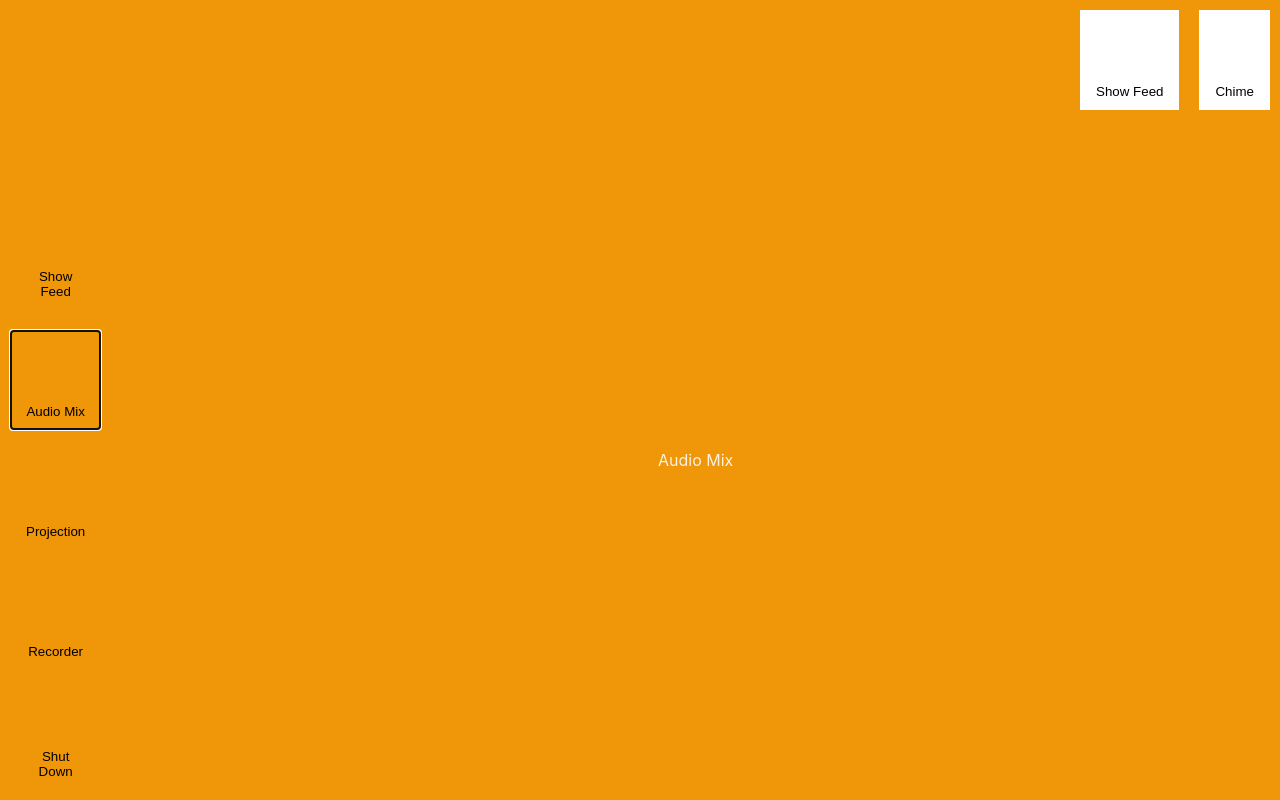
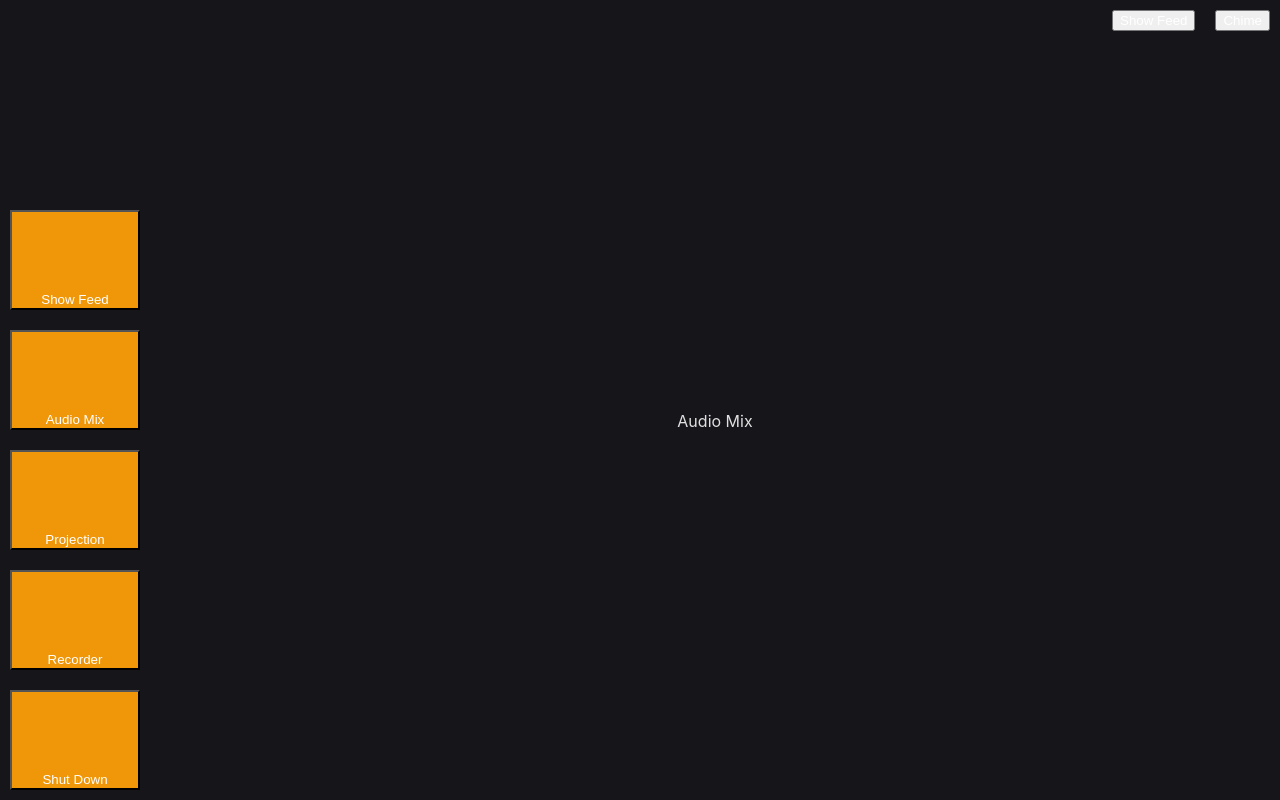
Before and after one commit to ktrocity/here4now, a React (Vite) app: page / in a window 1280 px wide. Both pictures are taken after a click on the button "Audio Mix". Built offline with nearby package versions, Linux system fonts and the light colour scheme.

Commit message:
really going places now

```diff
--- a/src/App.tsx
+++ b/src/App.tsx
@@ -7,17 +7,23 @@ import Video from './components/video';
 import Recorder from './components/recorder';
 import Power from './components/power';
 
-const App: React.FC = () => {
+const App = () => {
+    const [showVisible, setShowVisibility] = useState(false);
     const [mixVisible, setMixVisibility] = useState(false);
+    const [videoVisible, setVideoVisibility] = useState(false);
+    const [recorderVisible, setRecorderVisibility] = useState(false);
 
     return (
         <div className="Flex">
             <div className="PageMenu">
-                <Pages setMixVisibility={setMixVisibility} />
+                <Pages setShowVisibility={setShowVisibility} setMixVisibility={setMixVisibility} setVideoVisibility={setVideoVisibility} setRecorderVisibility={setRecorderVisibility}/>
             </div>
             <div className="Controls">
                 <Docked />
+                {showVisible && <Show />}
                 {mixVisible && <Mix />}
+                {videoVisible && <Video />}
+                {recorderVisible && <Recorder />}
             </div>
         </div>
     );
--- a/src/components/mix.tsx
+++ b/src/components/mix.tsx
@@ -3,7 +3,7 @@ import '../styles/styles.css';
 function Mix() {
 
     return (
-        <div className='SubMix'>
+        <div className='Subs'>
             <p>Audio Mix</p>
         </div>
     );
--- a/src/components/pages.tsx
+++ b/src/components/pages.tsx
@@ -3,18 +3,24 @@ import '../styles/styles.css';
 
 interface PagesProps {
     setMixVisibility: (visible: boolean) => void;
+    setShowVisibility: (visible: boolean) => void;
 }
 
-const Pages: React.FC<PagesProps> = ({ setMixVisibility }) => {
-    const hideMix = () => setMixVisibility(false);
+const Pages = ({ setMixVisibility, setShowVisibility, setVideoVisibility, setRecorderVisibility }) => {
+    const hideComponents = () => {
+        setShowVisibility(false);
+        setMixVisibility(false);
+        setVideoVisibility(false);
+        setRecorderVisibility(false);
+    };
 
     return (
         <>
-            <button className="icon" onClick={hideMix}>Show Feed</button>
-            <button className="icon" onClick={() => setMixVisibility(true)}>Audio Mix</button>
-            <button className="icon" onClick={hideMix}>Projection</button>
-            <button className="icon" onClick={hideMix}>Recorder</button>
-            <button className="icon" onClick={hideMix}>Shut Down</button>
+            <button className="icon" onClick={() => { hideComponents(); setShowVisibility(true); }}>Show Feed</button>
+            <button className="icon" onClick={() => { hideComponents(); setMixVisibility(true); }}>Audio Mix</button>
+            <button className="icon" onClick={() => {hideComponents(); setVideoVisibility(true); }}>Projection</button>
+            <button className="icon" onClick={() => {hideComponents(); setRecorderVisibility(true);  }}>Recorder</button>
+            <button className="icon" onClick={hideComponents}>Shut Down</button>
         </>
     );
 }
--- a/src/components/power.tsx
+++ b/src/components/power.tsx
@@ -3,7 +3,7 @@ import '../styles/styles.css';
 function Power() {
 
     return (
-        <div className='SubMix'>
+        <div className='Subs'>
             <p>Power</p>
         </div>
     );
--- a/src/components/recorder.tsx
+++ b/src/components/recorder.tsx
@@ -3,7 +3,7 @@ import '../styles/styles.css';
 function Recorder() {
 
     return (
-        <div className='SubMix'>
+        <div className='Subs'>
             <p>Recorder</p>
         </div>
     );
--- a/src/components/show.tsx
+++ b/src/components/show.tsx
@@ -3,7 +3,7 @@ import '../styles/styles.css';
 function Show() {
 
     return (
-        <div className='SubMix'>
+        <div className='Subs'>
             <p>Show Feed</p>
         </div>
     );
--- a/src/components/video.tsx
+++ b/src/components/video.tsx
@@ -3,7 +3,7 @@ import '../styles/styles.css';
 function Video() {
 
     return (
-        <div className='SubMix'>
+        <div className='Subs'>
             <p>Projector</p>
         </div>
     );
--- a/src/styles/styles.css
+++ b/src/styles/styles.css
@@ -1,3 +1,5 @@
+/* A1 Steak Sauce */
+
 :root {
   font-family: Inter, system-ui, Avenir, Helvetica, Arial, sans-serif;
   line-height: 1.5;
@@ -5,21 +7,12 @@
 
   color-scheme: light dark;
   color: rgba(255, 255, 255, 0.87);
-  background-color: #f09609;
+  background-color: #16151A;
 
   font-synthesis: none;
   text-rendering: optimizeLegibility;
   -webkit-font-smoothing: antialiased;
   -moz-osx-font-smoothing: grayscale;
-}
-
-a {
-  font-weight: 500;
-  color: #646cff;
-  text-decoration: inherit;
-}
-a:hover {
-  color: #535bf2;
 }
 
 body {
@@ -30,53 +23,30 @@ body {
   height: 100vh;
 }
 
-h1 {
-  font-size: 3.2em;
-  line-height: 1.1;
-}
+/* Buttons */
 
 button {
   align-items: flex-end;
-  background-color: #ffffff;
-  border-radius: 0px;
-  border: 10px solid transparent;
-  color: #000000;
+  color: #ffffff;
   display: flex;
-  height: 100px;
+  margin: 10px;
   justify-content: center;
-  margin: 10px;
   text-align: center;
   transition: border-color 0.25s;
 }
-button:hover {
-  border-width: 10px;
-  border-color: #646cff;
-}
-button:focus,
-button:focus-visible {
-  outline: 4px auto -webkit-focus-ring-color;
-}
-button:active {
-  border-width: 10px;
-  border-color: #646cff;
-}
+button:hover,
+button:active{}
 
-.icon{
-  background-image: url(../assets/icon.png)
-}
-.icon:hover {
-  background-image: url(../assets/icon-active.png)
-}
-.icon:active {
-  background-image: url(../assets/icon-active.png)
-}
+  .icon{
+    background-image: url(../assets/icon.png);
+    height: 100px;
+    width: 130px;}
+  .icon:hover,
+  .icon:active{
+    background-image: url(../assets/icon-active.png)}
 
 
-.Flex{
-  display: flex;
-  width: 100vw;
-  height: 100vh;
-}
+/* Containers */
 
 .Controls{
   display: flex;
@@ -84,17 +54,15 @@ button:active {
   width: inherit;
 }
 
-.SubMix{
-  display: flex;
-  align-items: center;
-  justify-content: center;
-  height: 100%;
-  width: 100%;
-}
-
 .DockMenu{
   display:flex;
   justify-content: flex-end;
+}
+
+.Flex{
+  display: flex;
+  width: 100vw;
+  height: 100vh;
 }
 
 .PageMenu {
@@ -103,3 +71,19 @@ button:active {
   justify-content: flex-end;
   height: inherit;
 }
+
+.Subs{
+  display: flex;
+  align-items: center;
+  justify-content: center;
+  height: 100%;
+  width: 100%;
+}
+
+
+/* Type Styles */
+
+h1 {
+  font-size: 3.2em;
+  line-height: 1.1;
+}
```
